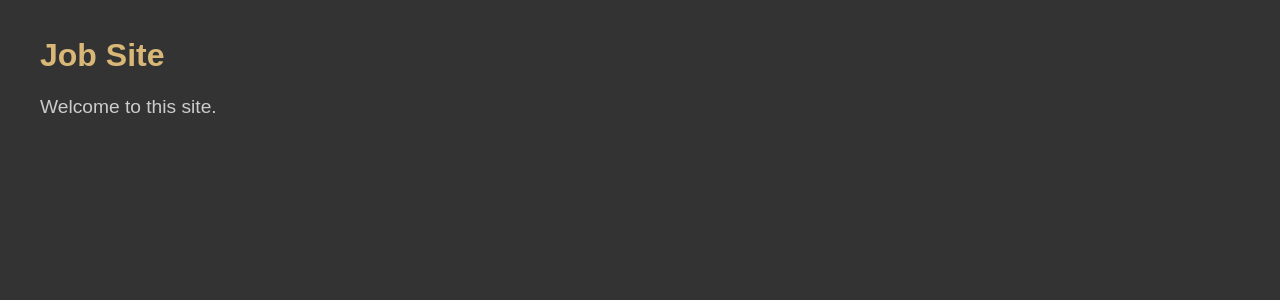
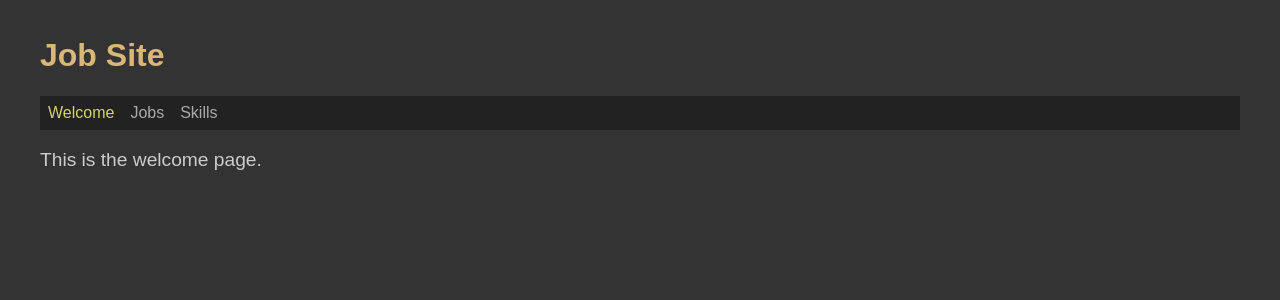
Before and after one commit to edwardtanguay/et006-jobsite-frontend, a React (Vite) app: page /welcome in a window 1280 px wide. Shown: the top 300 px of the page. Built offline with nearby package versions, Linux system fonts and the light colour scheme.

Commit message:
rereact router in

```diff
--- a/src/App.scss
+++ b/src/App.scss
@@ -11,4 +11,19 @@
 	p {
 		font-size: 1.2rem;
 	}
+
+	nav {
+		background-color: #222;
+		padding: .5rem;
+
+		a {
+			color: #aaa;
+			text-decoration: none;
+			margin-right: 1rem;
+		}
+
+		a.active {
+			color: rgb(211, 211, 110);
+		}
+	}
 }
--- a/src/App.tsx
+++ b/src/App.tsx
@@ -1,12 +1,26 @@
-import './App.scss'
+import './App.scss';
+import { NavLink, Routes, Route, Navigate } from 'react-router-dom';
+import { PageJobs } from './pages/PageJobs';
+import { PageSkills } from './pages/PageSkills';
+import { PageWelcome } from './pages/PageWelcome';
 
 function App() {
-  return (
-    <div className="App">
-    <h1>Job Site</h1>
-    <p>Welcome to this site.</p>
-    </div>
-  )
+	return (
+		<div className="App">
+			<h1>Job Site</h1>
+			<nav>
+				<NavLink to="/welcome">Welcome</NavLink>
+				<NavLink to="/jobs">Jobs</NavLink>
+				<NavLink to="/skills">Skills</NavLink>
+			</nav>
+			<Routes>
+				<Route path="/welcome" element={<PageWelcome />} />
+				<Route path="/jobs" element={<PageJobs />} />
+				<Route path="/skills" element={<PageSkills />} />
+				<Route path="/" element={<Navigate to="/welcome" replace />} />
+			</Routes>
+		</div>
+	);
 }
 
-export default App
+export default App;
--- a/src/main.tsx
+++ b/src/main.tsx
@@ -1,6 +1,9 @@
-import ReactDOM from 'react-dom/client'
-import App from './App'
+import ReactDOM from 'react-dom/client';
+import App from './App';
+import { BrowserRouter } from 'react-router-dom';
 
 ReactDOM.createRoot(document.getElementById('root') as HTMLElement).render(
-    <App />
-)
+	<BrowserRouter>
+		<App />
+	</BrowserRouter>
+);
```
